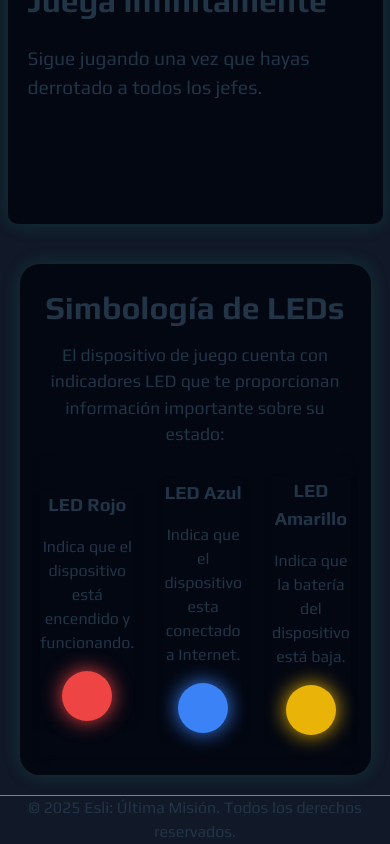
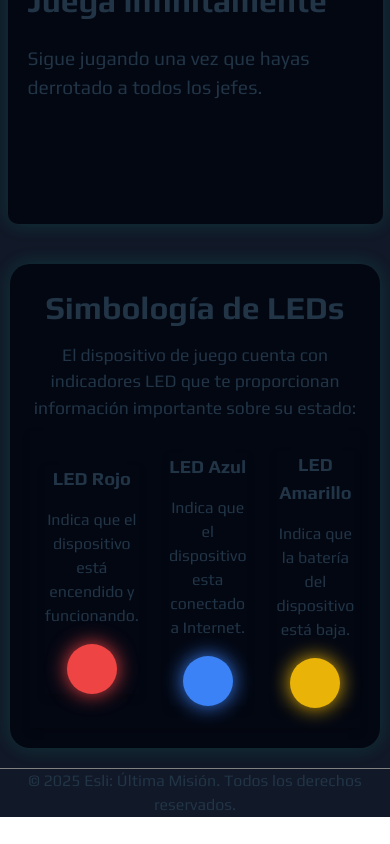
Before and after one commit to angelverduzco/esli-game-page, a React (Vite) app: page /instrucciones in a window 390 px wide. Shown: the part 2227-3071 px from the top of the page. After the commit the page ends 3044 px from the top, so only its background shows below. Built offline with nearby package versions, Linux system fonts and the light colour scheme.

Commit message:
Adjusted some styles of LedSymbology

```diff
--- a/src/components/LedSymbology/LedSymbology.css
+++ b/src/components/LedSymbology/LedSymbology.css
@@ -4,14 +4,14 @@
     border-radius: 20px;
     box-shadow: 0 0 20px #00ffc322;
     margin: 20px;
-    width: 90%;
+    width: 70%;
     font-family: var(--fuente-principal);
     box-sizing: border-box;
 }
 
 .led-symbology-container {
     display: flex;
-    justify-content: center;
+    justify-content: space-around;
     align-items: center;
     box-shadow: 0 4px 8px rgba(0, 0, 0, 0.2);
 }
@@ -30,6 +30,7 @@
 @media (max-width: 1024px) {
     .led-symbology {
         margin-bottom: 20px;
+        width: 85%;
     }
 }
 
@@ -38,6 +39,7 @@
         margin-bottom: 20px;
         flex-direction: column-reverse;
         text-align: center;
+        width: 95%;
     }
 
     .led-symbology-description {
```
